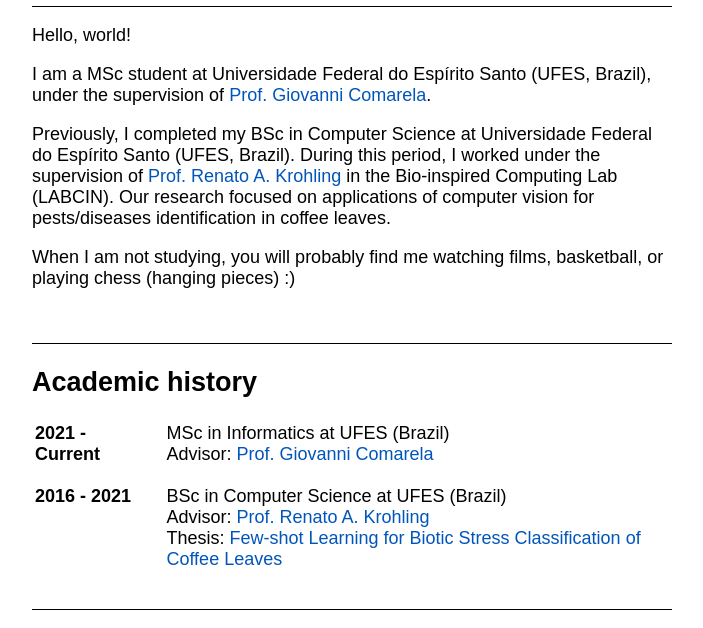
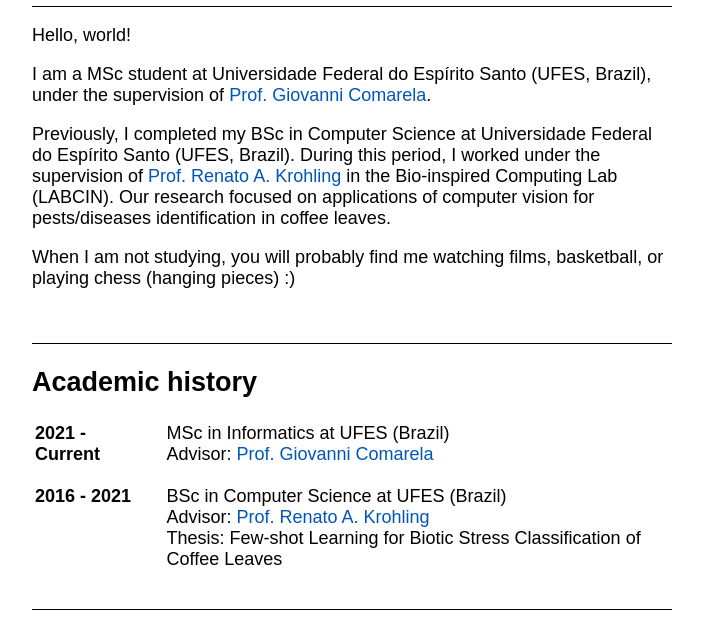
Before and after one commit to lucastassis/lucastassis.github.io, a plain HTML site: page index.html in a window 1280 px wide. Shown: the part 169-797 px from the top of the page, without its empty margins (288-991 px from the left). Drawn offline with Linux system fonts and the light colour scheme; grey boxes are pictures that could not be loaded; a web font is replaced by a local one.

Commit message:
Updating thesis

```diff
--- a/index.html
+++ b/index.html
@@ -62,7 +62,8 @@
                 <td>
                     BSc in Computer Science at UFES (Brazil) <br>
                     Advisor: <a href='https://scholar.google.com.br/citations?user=tMF1OYIAAAAJ&hl=en' target='_blank' rel='noopener noreferrer'>Prof. Renato A. Krohling</a> <br>
-                    Thesis: <a href='assets/docs/pg-LucasTassis-Final.pdf' target='_blank' rel='noopener noreferrer'> Few-shot Learning for Biotic Stress Classification of Coffee Leaves </a>
+                    <!---Thesis: <a href='assets/docs/pg-LucasTassis-Final.pdf' target='_blank' rel='noopener noreferrer'> Few-shot Learning for Biotic Stress Classification of Coffee Leaves </a>--->
+                    Thesis: Few-shot Learning for Biotic Stress Classification of Coffee Leaves
                 </td>
             </tr>
         </table>
```
